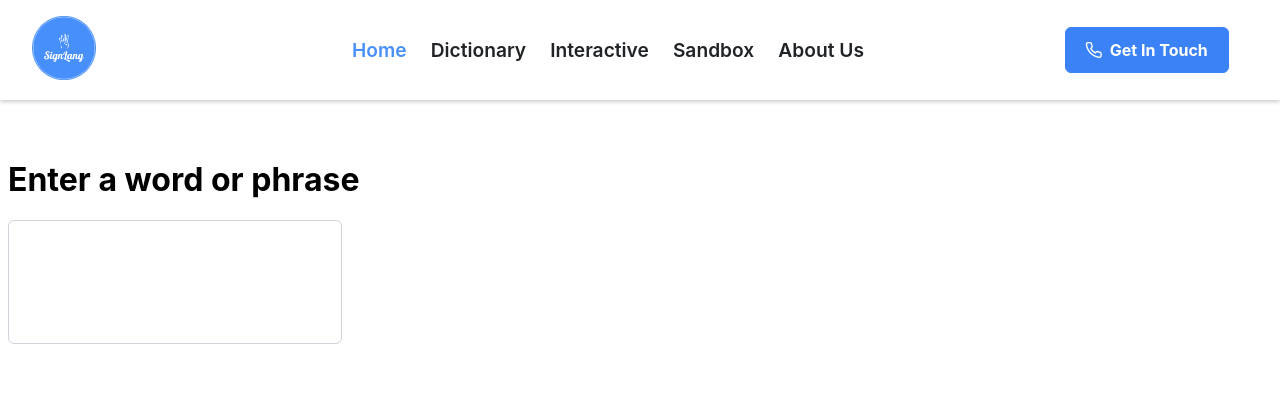
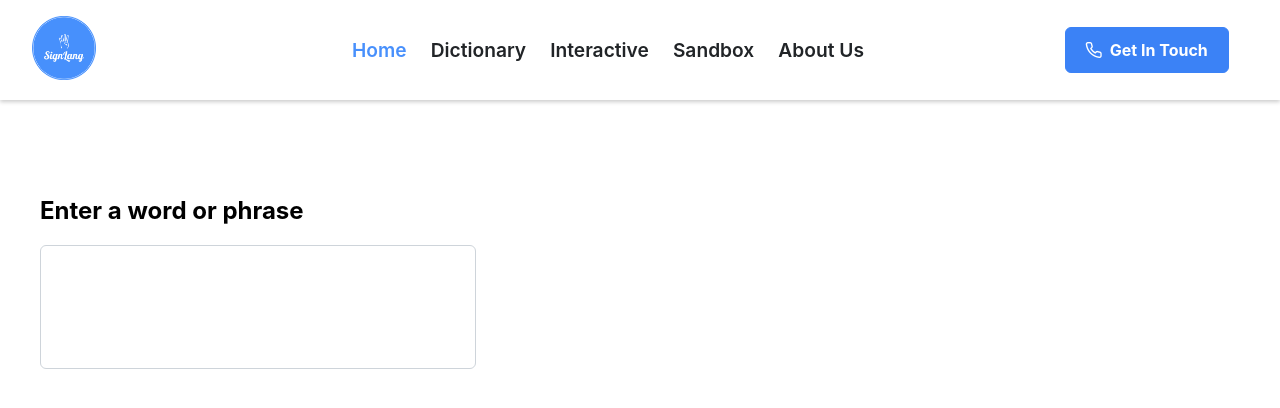
Before and after one commit to Codinglone/signs-app, a React (Vite) app: page / in a window 1280 px wide. Shown: the top 408 px of the page. Built offline with nearby package versions, Linux system fonts and the light colour scheme.

Commit message:
UI changes

```diff
--- a/src/components/Sandbox.jsx
+++ b/src/components/Sandbox.jsx
@@ -1,20 +1,25 @@
 import { useState } from "react";
 import { InputTextarea } from "primereact/inputtextarea";
+import styled from "styled-components"
 
 const Sandbox = () => {
   const [value, setValue] = useState('')
   return (
-    <div>
-      <h1>Enter a word or phrase</h1>
+    <Container>
+      <h2>Enter a word or phrase</h2>
       <InputTextarea
         autoResize
         value={value}
         onChange={(e) => setValue(e.target.value)}
         rows={5}
-        cols={30}
+        cols={40}
       />
-    </div>
+    </Container>
   );
 };
 
+const Container = styled.div`
+  padding: 1rem 2rem;
+`
+
 export default Sandbox;
```
